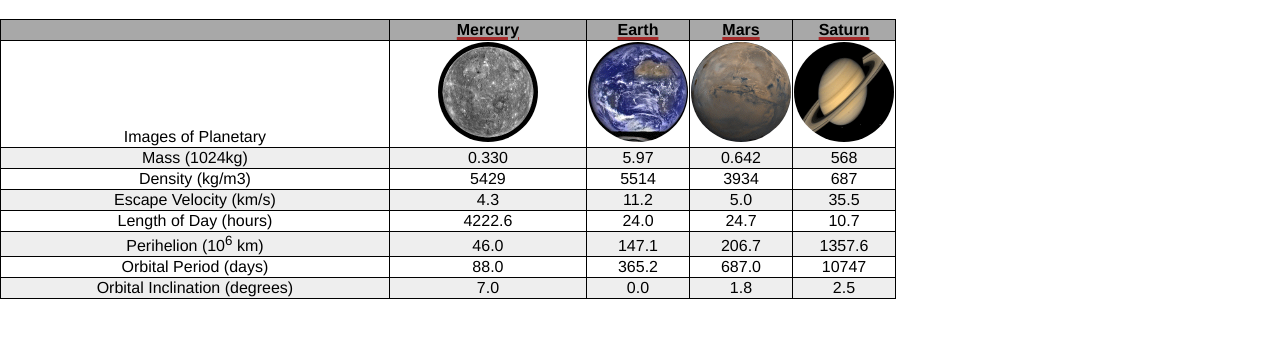
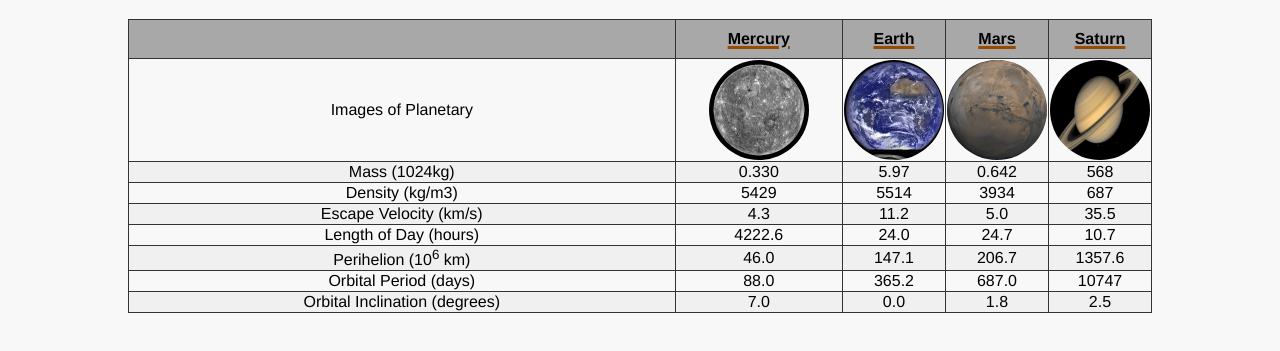
Before and after one commit to Suljaf12/lab7, a plain HTML site: page index.html in a window 1280 px wide. Shown: the part 61-412 px from the top of the page. Drawn offline with Linux system fonts and the light colour scheme.

Commit message:
css Updated

```diff
--- a/css/style.css
+++ b/css/style.css
@@ -1,47 +1,52 @@
 body {
 	margin: auto;
 	font-family: "Franklin Gothic Medium", "Arial Narrow", Arial, sans-serif;
+	background-color: #f8f8f8;
 }
 #title {
 	margin: auto;
-	color: blue;
+	color: #3366cc;
 	text-align: center;
-	font-size: medium;
-	line-height: normal;
+	font-size: large;
+	line-height: 20px;
 }
 
 #planets,
 #planets th,
 #planets td {
-	border: 1px solid;
-	width: 70%;
+	border: 1px solid #333;
+	width: 80%;
 	border-collapse: collapse;
 	text-align: center;
-	vertical-align: baseline;
+	vertical-align: middle;
+	margin: auto;
+	margin-top: 20px;
 }
 #planets th {
 	text-decoration: underline;
-	text-decoration-color: brown;
+	text-decoration-color: #964b00;
 	text-decoration-thickness: 3px;
-	background-color: rgb(168, 168, 168);
+	background-color: #a8a8a8;
+	/* color: white; */
+	padding: 10px;
 }
 #planets td:hover {
-	background-color: green;
+	background-color: #4caf50;
+	color: white;
 }
 
 #planets tr:nth-child(odd) {
-	background: #eee;
+	background: #f0f0f0;
 }
 
 .img {
 	display: block;
-	margin-left: auto;
-	margin-right: auto;
+	margin: auto;
 	width: 100px;
 	height: 100px;
 	transition: transform 0.5s ease;
 	border-radius: 50%;
 }
 .img:hover {
-	transform: scale(1.5) rotate(360deg);
+	transform: scale(1.2) rotate(360deg);
 }
```
